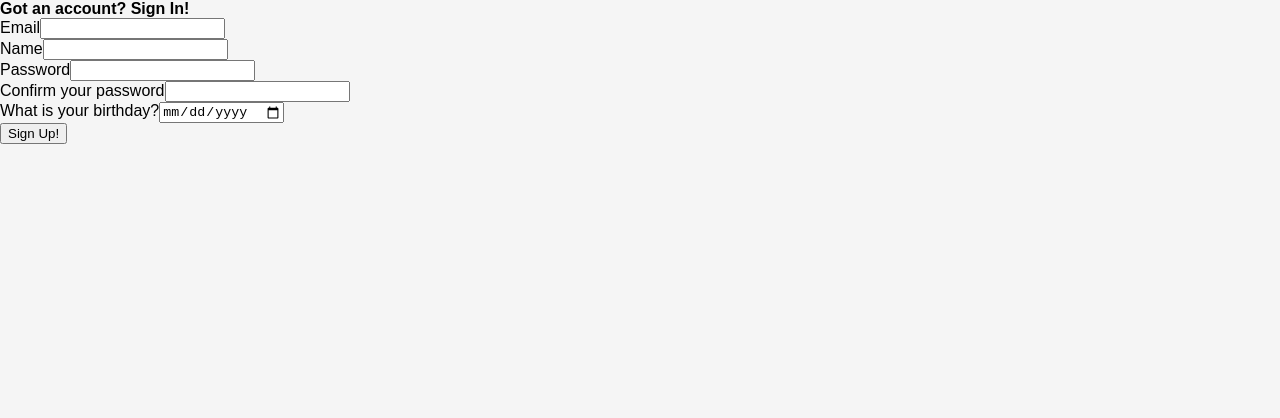
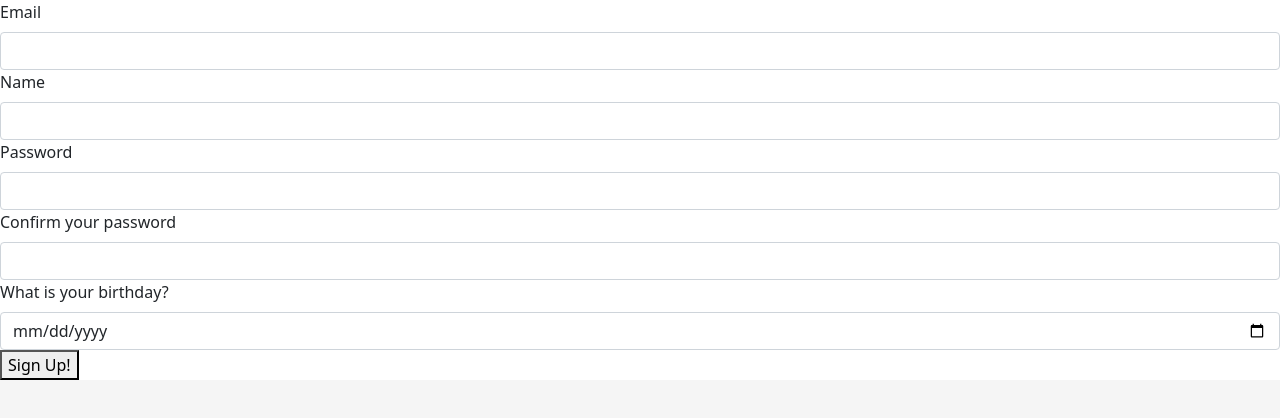
Before and after one commit to DrPayne25/Party-Up, a React (Create React App) app in the folder Front-End/: page /signup in a window 1280 px wide. Shown: the top 418 px of the page. Built offline with nearby package versions, Linux system fonts and the light colour scheme.

Commit message:
Making changes for bootstrap additions

```diff
--- a/Front-End/package.json
+++ b/Front-End/package.json
@@ -6,7 +6,9 @@
     "@testing-library/jest-dom": "^5.16.4",
     "@testing-library/react": "^13.2.0",
     "@testing-library/user-event": "^13.5.0",
+    "bootstrap": "^5.1.3",
     "react": "^18.1.0",
+    "react-bootstrap": "^2.3.1",
     "react-dom": "^18.1.0",
     "react-redux": "^8.0.1",
     "react-router-dom": "^6.3.0",
--- a/Front-End/src/components/Landing/Landing.js
+++ b/Front-End/src/components/Landing/Landing.js
@@ -1,6 +1,6 @@
 import React from 'react';
 import styled from 'styled-components'
-import Form from './LandingForm'
+import LandingForm from './LandingForm';
 
 const Landing = () => {
     return (
@@ -18,7 +18,7 @@ const Landing = () => {
                     <h1>Party Up!</h1>
                     <img src='http://placekitten.com/700/670' alt='' />
                 </Hero>
-                <Form />
+                <LandingForm />
             </Section>
         </Container>
     )
--- a/Front-End/src/components/Landing/LandingForm.js
+++ b/Front-End/src/components/Landing/LandingForm.js
@@ -1,7 +1,7 @@
 import React, { useState, useEffect } from 'react';
 import { useNavigate } from 'react-router-dom';
 
-const Form = () => {
+const LandingForm = () => {
     const intialValues = { email: '', password: '' };
 
     const [formValues, setFormValues] = useState(intialValues);
@@ -96,4 +96,4 @@ const ToSignUp = () => {
     )
 
 }
-export default Form
+export default LandingForm;
--- a/Front-End/src/components/Profile/Profile.js
+++ b/Front-End/src/components/Profile/Profile.js
@@ -1,6 +1,7 @@
 import React from 'react';
-import styled from 'styled-components'
+import styled from 'styled-components';
 import Header from '../Header';
+import 'bootstrap/dist/css/bootstrap.min.css';
 
 const Profile = () => {
     return (
@@ -11,6 +12,7 @@ const Profile = () => {
             </ProfilePic>
             <About>
                 <h1>Stuff about me</h1>
+
             </About>
             <Post>
                 <form>
--- a/Front-End/src/components/SignUp.js
+++ b/Front-End/src/components/SignUp.js
@@ -1,4 +1,5 @@
 import React, { useState, useEffect } from 'react';
+import { Form } from 'react-bootstrap';
 
 const SignUp = () => {
     const intialValues = { email: '', realname: '', password: '', confirm: '', birthday: '' };
@@ -63,11 +64,11 @@ const SignUp = () => {
 
     return (
         <div>
-            <h1>Got an account? Sign In!</h1>
-            <form onSubmit={handleSubmit} noValidate>
+            {/* <h1>Got an account? Sign In!</h1> */}
+            <Form onSubmit={handleSubmit} noValidate>
                 <div>
-                    <label htmlFor="email">Email</label>
-                    <input
+                    <Form.Label htmlFor="email">Email</Form.Label>
+                    <Form.Control
                         type="email"
                         name="email"
                         id="email"
@@ -76,10 +77,9 @@ const SignUp = () => {
                     />
                     {formErrors.email && <span>{formErrors.email}</span>}
                 </div>
-
                 <div>
-                    <label htmlFor="realname">Name</label>
-                    <input
+                    <Form.Label htmlFor="realname">Name</Form.Label>
+                    <Form.Control
                         type="text"
                         name="realname"
                         id="realname"
@@ -88,10 +88,9 @@ const SignUp = () => {
                     />
                     {formErrors.realname && <span>{formErrors.realname}</span>}
                 </div>
-
                 <div>
-                    <label htmlFor="password">Password</label>
-                    <input
+                    <Form.Label htmlFor="password">Password</Form.Label>
+                    <Form.Control
                         type="password"
                         name="password"
                         id="password"
@@ -100,10 +99,9 @@ const SignUp = () => {
                     />
                     {formErrors.password && <span>{formErrors.password}</span>}
                 </div>
-
                 <div>
-                    <label htmlFor="confirm">Confirm your password</label>
-                    <input
+                    <Form.Label htmlFor="confirm">Confirm your password</Form.Label>
+                    <Form.Control
                         type="password"
                         name="confirm"
                         id="confirm"
@@ -112,10 +110,9 @@ const SignUp = () => {
                     />
                     {formErrors.confirm && <span>{formErrors.confirm}</span>}
                 </div>
-
                 <div>
-                    <label htmlFor="birthday">What is your birthday?</label>
-                    <input
+                    <Form.Label htmlFor="birthday">What is your birthday?</Form.Label>
+                    <Form.Control
                         type="date"
                         name="birthday"
                         id="birthday"
@@ -124,9 +121,8 @@ const SignUp = () => {
                     />
                     {formErrors.birthday && <span>{formErrors.birthday}</span>}
                 </div>
-
                 <button type="submit">Sign Up!</button>
-            </form>
+            </Form>
         </div>
     );
 }
--- a/Front-End/src/index.js
+++ b/Front-End/src/index.js
@@ -1,6 +1,7 @@
 import React from 'react';
 import ReactDom from 'react-dom';
 import App from './App';
-import './index.css'
+import './index.css';
+import 'bootstrap/dist/css/bootstrap.css';
 
 ReactDom.render(<App />, document.getElementById('root'));
```
Also changed, not shown: Front-End/src/components/Feed/Feed.js (line endings or trailing spaces), 1 other file (tests, documents, lock files or other folders).
